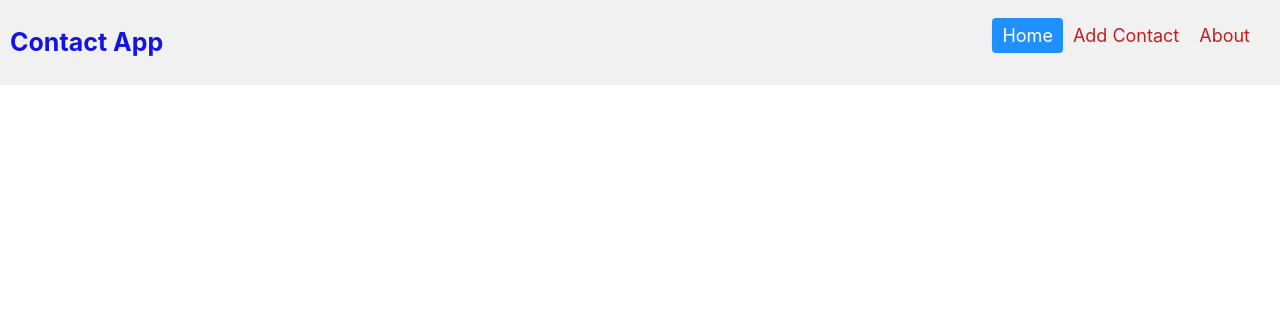
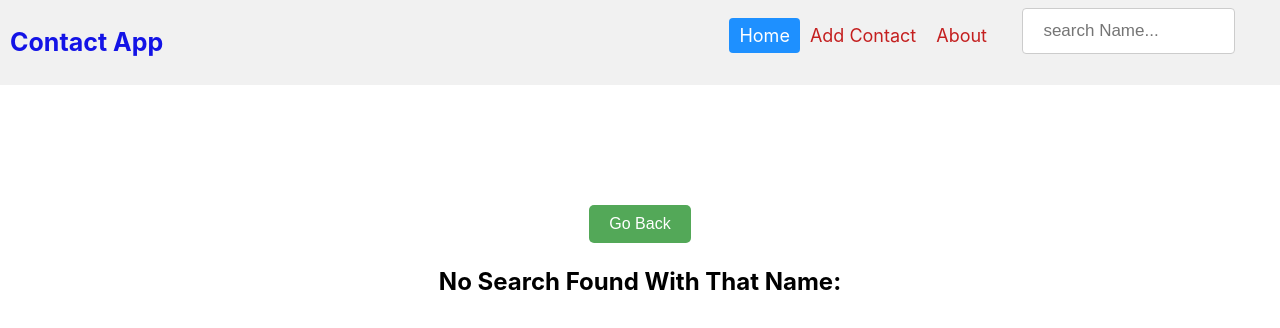
Before and after one commit to kimtechnos/firabase-contact-appliction, a React (Create React App) app: page /search in a window 1280 px wide. Shown: the top 328 px of the page. Built offline with nearby package versions, Linux system fonts and the light colour scheme.

Commit message:
Add search functionality to retrieve and display contacts from Firebase based on name query

```diff
--- a/src/App.js
+++ b/src/App.js
@@ -8,6 +8,7 @@ import View from "./pages/View";
 import { ToastContainer } from "react-toastify";
 import "react-toastify/dist/ReactToastify.css";
 import Header from "./components/Header";
+import Search from "./pages/Search";
 
 function App() {
   return (
@@ -21,6 +22,7 @@ function App() {
           <Route path="/update/:id" element={<AddEdit />} />
           <Route path="/view/:id" element={<View />} />
           <Route path="/about" element={<About />} />
+          <Route path="/search" element={<Search />} />
         </Routes>
       </div>
     </BrowserRouter>
--- a/src/components/Header.css
+++ b/src/components/Header.css
@@ -11,6 +11,14 @@
   font-size: 18px;
   line-height: 15px;
   border-radius: 4px;
+}
+.inputField {
+  width: 40% !important;
+  padding: 1px;
+  margin-top: 5px;
+  margin-right: 6px;
+  border: none;
+  font-size: 17px;
 }
 .header p.logo {
   font-size: 25px;
--- a/src/components/Header.js
+++ b/src/components/Header.js
@@ -1,10 +1,12 @@
 import React, { useEffect, useState } from "react";
-import { Link, useLocation } from "react-router-dom";
+import { Link, useLocation, useNavigate } from "react-router-dom";
 import "./Header.css";
 
 const Header = () => {
   const [activeTab, setActiveTab] = useState("Home");
   const location = useLocation();
+  const [search, setSearch] = useState("");
+  const navigate = useNavigate();
   useEffect(() => {
     if (location.pathname === "/") {
       setActiveTab("Home");
@@ -14,10 +16,26 @@ const Header = () => {
       setActiveTab("About");
     }
   }, [location]);
+  const handleSubmit = (e) => {
+    e.preventDefault();
+    navigate(`/search?name=${search}`);
+  };
+
   return (
     <div className="header">
       <p className="logo"> Contact App</p>
       <div className="header-right">
+        <form onSubmit={handleSubmit} style={{ display: "inline" }}>
+          <input
+            type="text"
+            name="search"
+            className="inputField"
+            placeholder="search Name..."
+            onChange={(e) => setSearch(e.target.value)}
+            value={search}
+          />
+        </form>
+
         <Link to="/">
           <p
             className={`${activeTab === "Home" ? "active" : ""}`}
--- /dev/null
+++ b/src/pages/Search.css
@@ -0,0 +1,47 @@
+.styled-table {
+  border-collapse: collapse;
+  margin: auto;
+  font-size: 0.9em;
+  font-family: sans-serif;
+  max-width: 800px;
+  box-shadow: 0 0 20px rgba(0, 0, 0, 0.15);
+}
+.styled-table thead tr {
+  background-color: green;
+  color: white;
+  text-align: left;
+}
+.styled-table th,
+.styled-table td {
+  padding: 12px 15px;
+}
+.styled-table tbody tr {
+  border-bottom: 1px solid #dddddd;
+}
+.styled-table tbody tr:nth-of-type(even) {
+  background-color: #f3f3f3;
+}
+.styled-table tbody tr:last-of-type {
+  border-bottom: 2px solid #009879;
+}
+.btn {
+  border: none;
+  color: white;
+  padding: 5px 8px;
+  text-decoration: none;
+  display: inline-block;
+  border-radius: 5px;
+  font-size: 16px;
+  margin: 4px 2px;
+  cursor: pointer;
+}
+.btn-edit {
+  background-color: rgb(0, 153, 255);
+}
+.btn-delete {
+  background-color: rgb(225, 28, 28);
+}
+.btn-view {
+  background-color: #bdb4b4;
+  color: black;
+}
--- /dev/null
+++ b/src/pages/Search.js
@@ -0,0 +1,84 @@
+import React, { useState, useEffect } from "react";
+import { Link, useLocation } from "react-router-dom";
+import { getDatabase, ref, get } from "firebase/database";
+
+const Search = () => {
+  const [data, setData] = useState([]);
+
+  // get query params from the URL
+  const useQuery = () => {
+    return new URLSearchParams(useLocation().search);
+  };
+
+  let query = useQuery();
+  let search = query.get("name"); // Extract 'name' parameter from the URL
+  console.log("search", search);
+
+  useEffect(() => {
+    if (search) {
+      // Fetch data from Firebase based on the search query
+      const fetchData = async () => {
+        if (!search) return;
+        try {
+          const db = getDatabase();
+          const contactsRef = ref(db, "contacts");
+          const snapshot = await get(contactsRef);
+
+          if (snapshot.exists()) {
+            const data = snapshot.val();
+            const filteredData = Object.values(data).filter((item) =>
+              item.name.toLowerCase().includes(search.toLowerCase()),
+            );
+            setData(filteredData); // Update state with filtered data
+          } else {
+            console.log("No data available");
+            setData([]); // If no data, set an empty array
+          }
+        } catch (error) {
+          console.error("Error fetching data:", error);
+        }
+      };
+
+      // Call the fetchData function
+      fetchData();
+    }
+  }, [search]); // re-run effect when 'search' changes
+
+  return (
+    <>
+      <div style={{ marginTop: "100px" }}>
+        <Link to="/">
+          <button className="btn btn-edit">Go Back</button>
+        </Link>
+        {Object.keys(data).length === 0 ? (
+          <h2>No Search Found With That Name: {query.get("name")}</h2>
+        ) : (
+          <table className="styled-table">
+            <thead>
+              <tr>
+                <th style={{ textAlign: "center" }}>No.</th>
+                <th style={{ textAlign: "center" }}>Name</th>
+                <th style={{ textAlign: "center" }}>Email</th>
+                <th style={{ textAlign: "center" }}>Contact</th>
+              </tr>
+            </thead>
+            <tbody>
+              {Object.keys(data).map((id, index) => {
+                return (
+                  <tr key={id}>
+                    <th scope="row">{index + 1}</th>
+                    <td>{data[id].name}</td>
+                    <td>{data[id].email}</td>
+                    <td>{data[id].contact}</td>
+                  </tr>
+                );
+              })}
+            </tbody>
+          </table>
+        )}
+      </div>
+    </>
+  );
+};
+
+export default Search;
```
